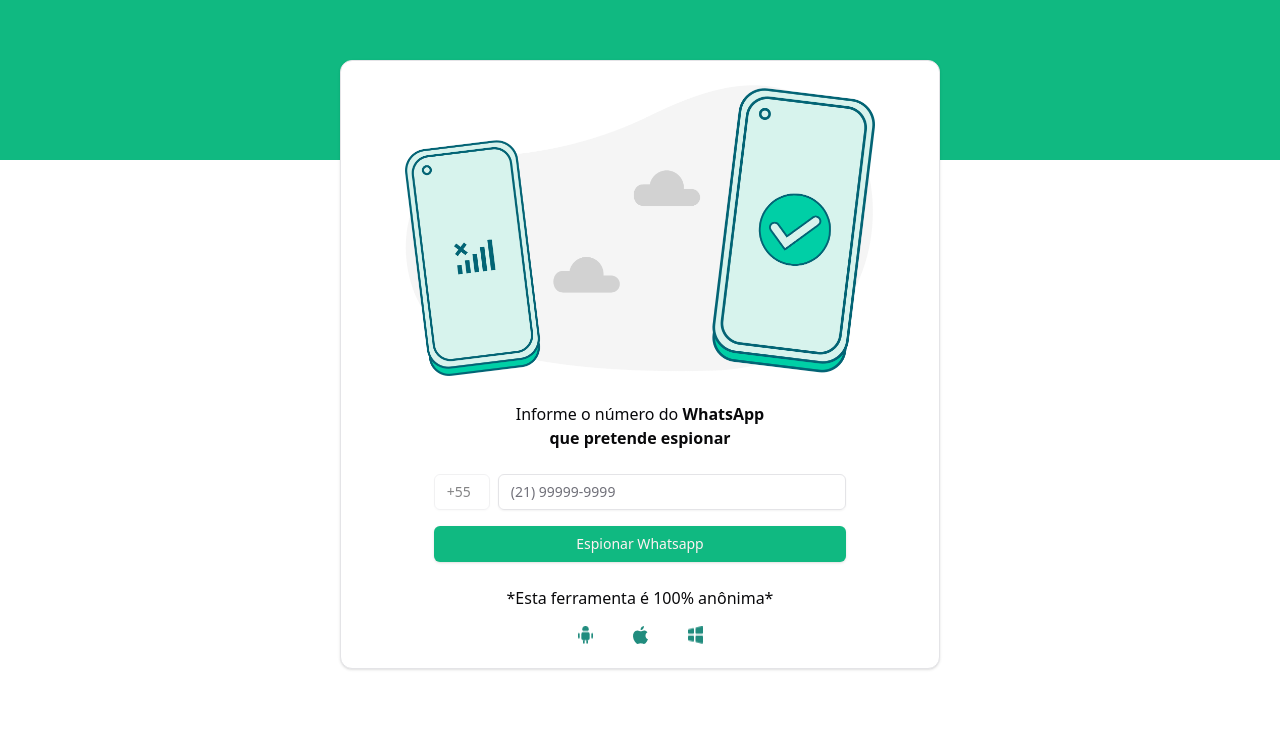
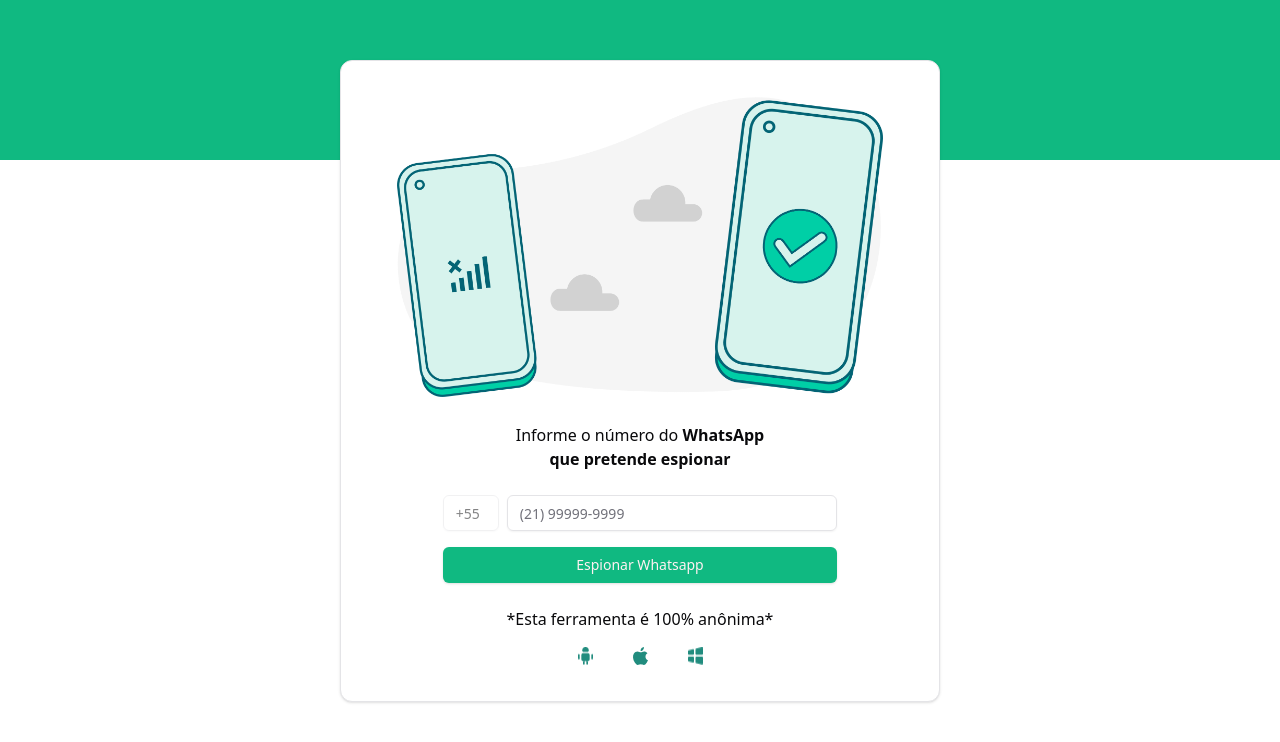
Before and after one commit to Giosimar-dev/testsp, a React (Vite) app: page /start_fb in a window 1280 px wide. Shown: the top 742 px of the page. Built offline with nearby package versions, Linux system fonts and the light colour scheme.

Commit message:
first commit

```diff
--- a/src/pages/Start_fb.tsx
+++ b/src/pages/Start_fb.tsx
@@ -9,9 +9,9 @@
       <div className="bg-emerald-500 w-full p-20"></div>
       <div className="mt-[-100px]">
         <div>
-          <Card className="w-full md:w-[600px] m-auto">
+          <Card className="w-full md:w-[600px] m-auto p-3">
             <CardHeader>
-              <img src="/Whatsapp-Icon.png" alt="WhatsApp Icon" className="ml-10 mr-10 mb-5" />
+              <img src="/Whatsapp-Icon.png" alt="WhatsApp Icon" className="ml-5 mr-5 mb-5" />
               <h1 className="text-center">
                 Informe o número do{" "}
                 <b>
```
